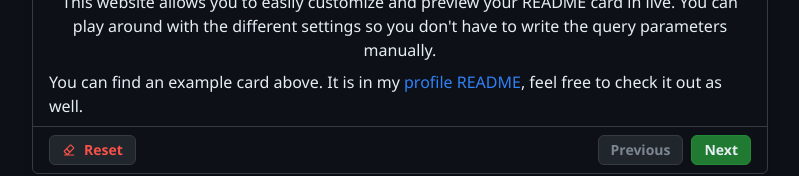
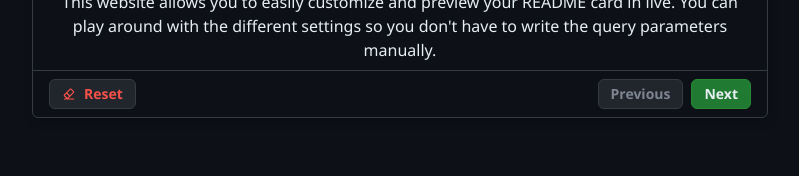
Before and after one commit to 0l1v3rr/github-readme-tech-stack, a Next.js app: page / in a window 1280 px wide. Shown: the part 534-710 px from the top of the page, without its empty margins (240-1039 px from the left). Built offline with nearby package versions, Linux system fonts and the light colour scheme; no server answers.

Commit message:
feat: remove the link from the first page

```diff
--- a/src/components/form/PageOne.tsx
+++ b/src/components/form/PageOne.tsx
@@ -1,5 +1,4 @@
 import FormWrapper from "@/components/form/FormWrapper";
-import Link from "@/components/ui/Link";
 import P from "@/components/ui/P";
 
 const PageOne = () => {
@@ -20,12 +19,6 @@ const PageOne = () => {
         in live. You can play around with the different settings so you don't
         have to write the query parameters manually.
       </P>
-
-      <P>
-        You can find an example card above. It is in my{" "}
-        <Link href="https://github.com/0l1v3rr">profile README</Link>, feel free
-        to check it out as well.
-      </P>
     </FormWrapper>
   );
 };
```
